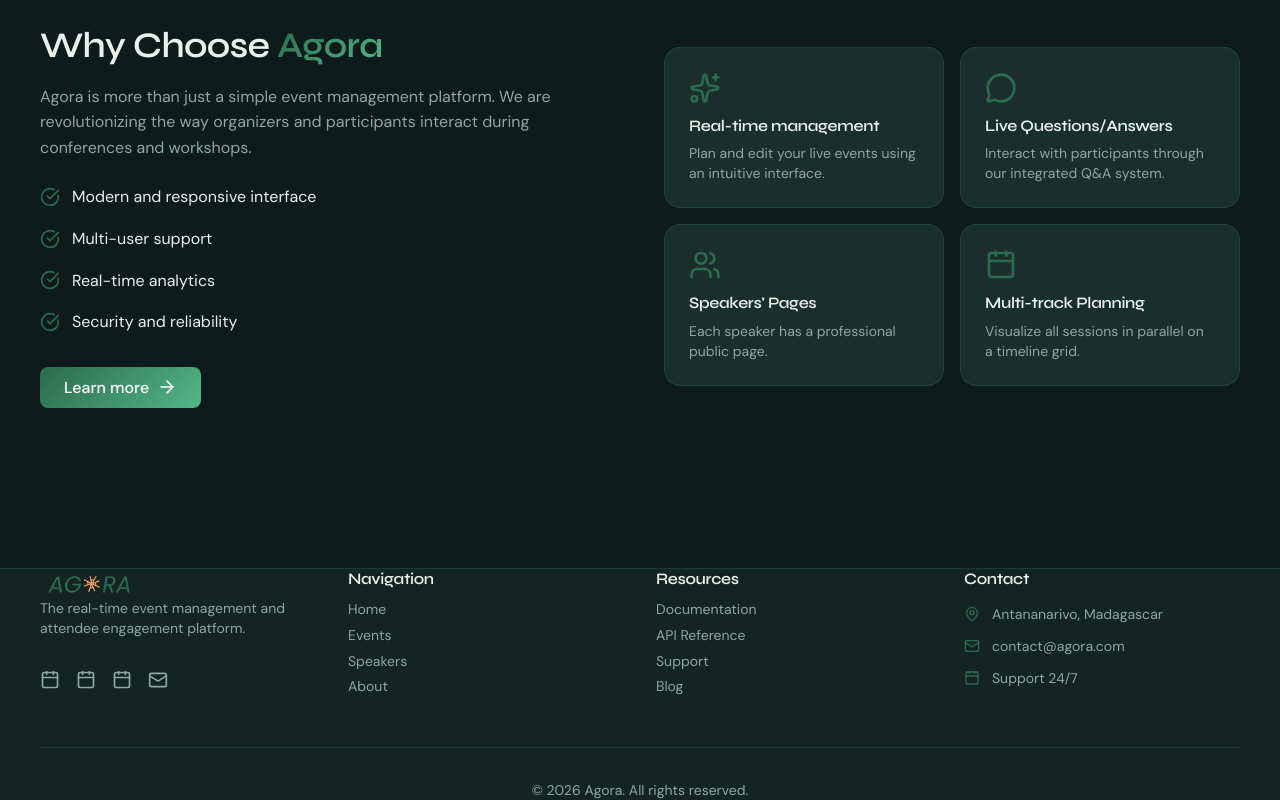
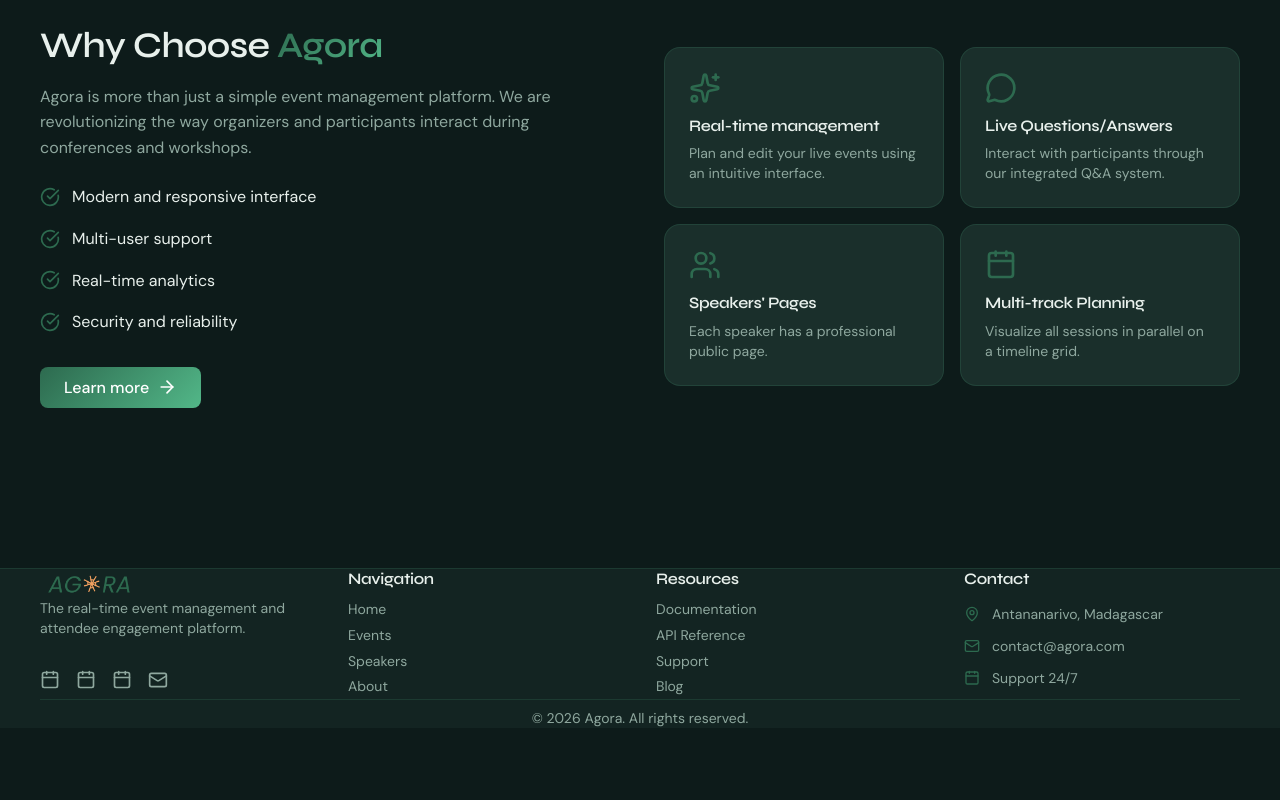
Before and after one commit to FullStack-Collective/event-sync-frontend, a Next.js app: page / in a window 1280 px wide. Shown: the part 2029-2829 px from the top of the page. After the commit the page ends 2757 px from the top, so only its background shows below. Built offline with nearby package versions, Linux system fonts and the light colour scheme; no server answers.

Commit message:
feat(public-footer): increase the margin top of the bottom bar

```diff
--- a/src/components/home/layout/PublicFooter.tsx
+++ b/src/components/home/layout/PublicFooter.tsx
@@ -119,7 +119,7 @@ export function PublicFooter() {
         </div>
 
         {/* Bottom Bar */}
-        <div className="border-t border-border mt-12 pt-8 text-center">
+        <div className="border-t border-border pt-2 text-center">
           <p className="text-text-muted text-sm">
             © {currentYear} Agora. All rights reserved.
           </p>
```
